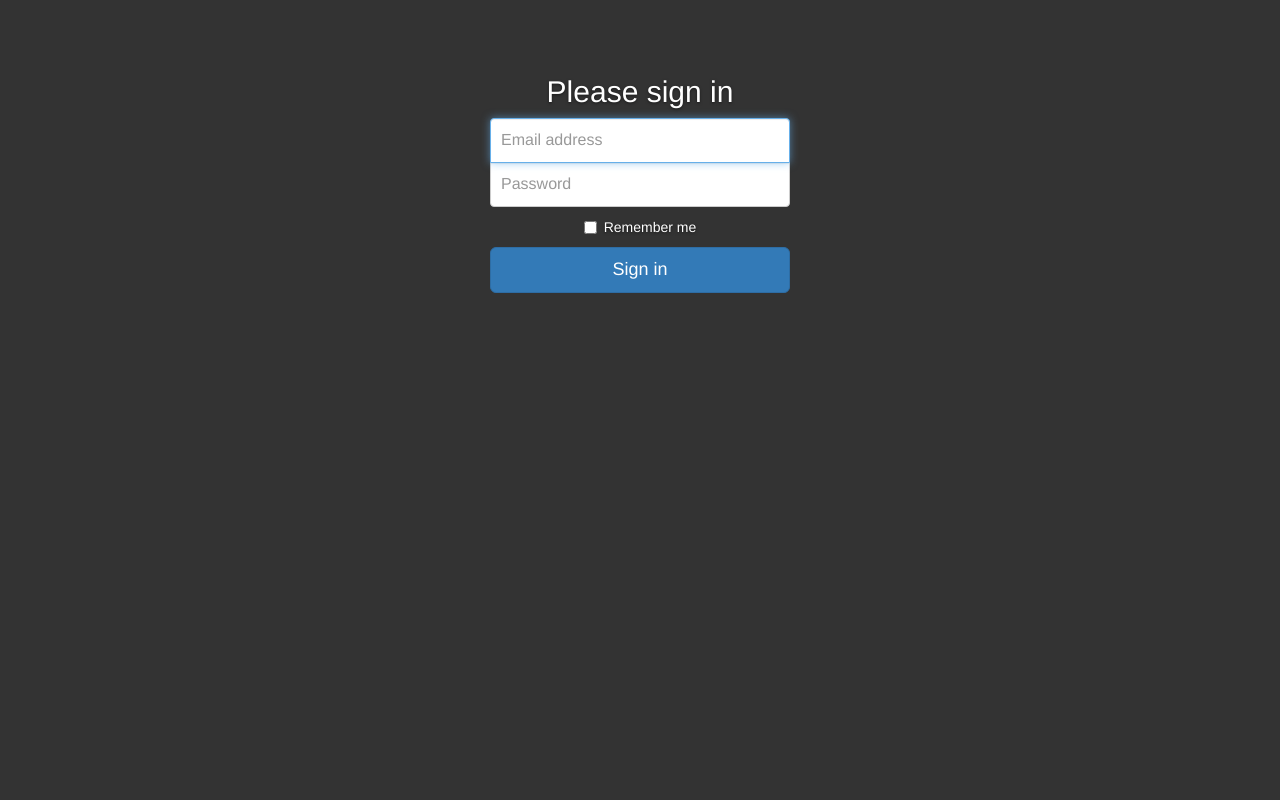
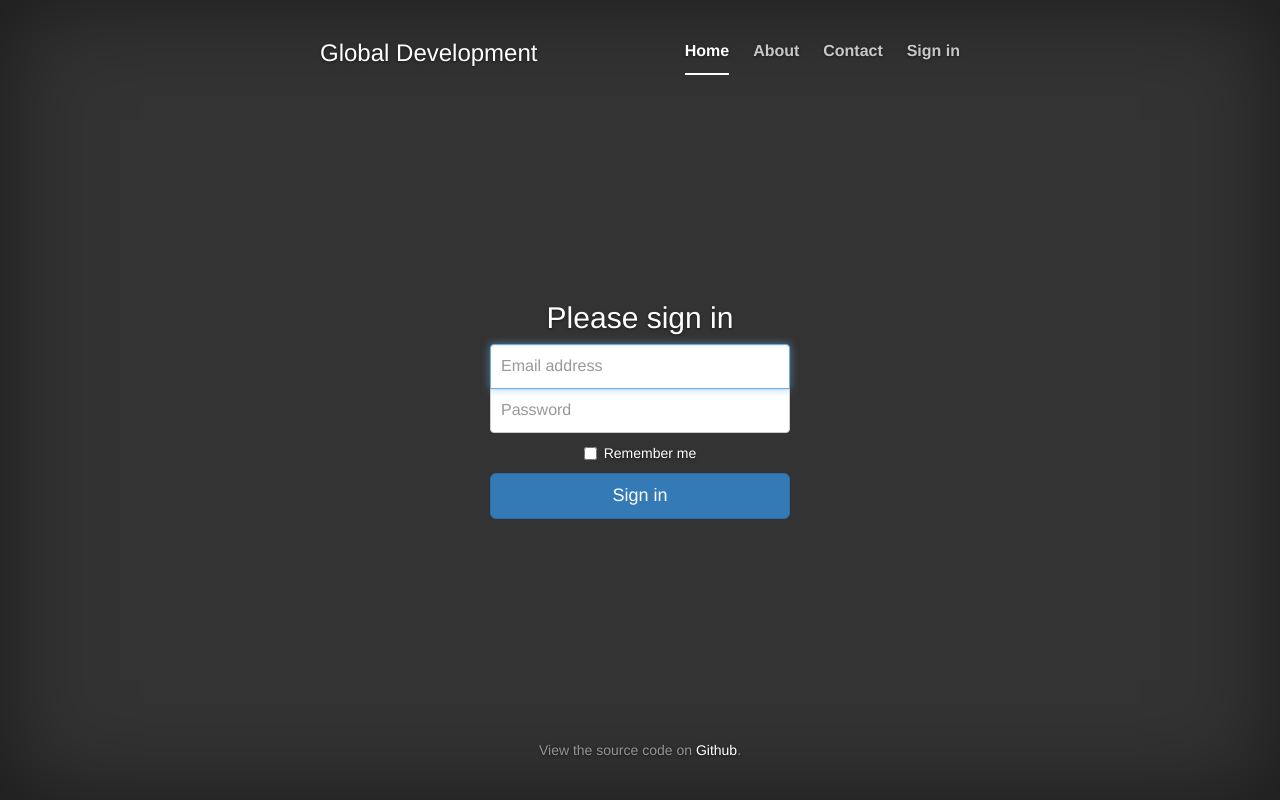
Before and after one commit to pnl8zp/Global-Development, a Django app: page /signin/ in a window 1280 px wide. Run offline with Django 3.2, Linux system fonts and the light colour scheme; some libraries are stand-ins or nearby versions.

Commit message:
halfway decent skeleton for the unauthenticated side of the site

```diff
--- a/global_development/global_development/templates/signin.html
+++ b/global_development/global_development/templates/signin.html
@@ -1,36 +1,8 @@
+{% extends "welcome_base.html" %}
 
-<!DOCTYPE html>
-<html lang="en">
-  <head>
-    <meta charset="utf-8">
-    <meta http-equiv="X-UA-Compatible" content="IE=edge">
-    <meta name="viewport" content="width=device-width, initial-scale=1">
-    <meta name="description" content="">
-    <meta name="author" content="">
-    <link rel="icon" href="../../favicon.ico">
+{% block welcome_content %}
 
-    <title>Signin Template for Bootstrap</title>
-
-    <!-- Bootstrap core CSS -->
-    <link href="/static/css/bootstrap.min.css" rel="stylesheet">
-
-    <!-- Custom styles for this template -->
 <link href="/static/css/signin.css" rel="stylesheet">
-
-    <!-- Just for debugging purposes. Don't actually copy these 2 lines! -->
-    <!--[if lt IE 9]><script src="../../assets/js/ie8-responsive-file-warning.js"></script><![endif]-->
-    <script src="/static/js/ie-emulation-modes-warning.js"></script>
-
-    <!-- HTML5 shim and Respond.js for IE8 support of HTML5 elements and media queries -->
-    <!--[if lt IE 9]>
-      <script src="https://oss.maxcdn.com/html5shiv/3.7.2/html5shiv.min.js"></script>
-      <script src="https://oss.maxcdn.com/respond/1.4.2/respond.min.js"></script>
-    <![endif]-->
-  </head>
-
-  <body>
-
-    <div class="container">
 
 <form class="form-signin">
     <h2 class="form-signin-heading">Please sign in</h2>
@@ -46,10 +18,4 @@
     <button class="btn btn-lg btn-primary btn-block" type="submit">Sign in</button>
 </form>
 
-    </div> <!-- /container -->
-
-
-    <!-- IE10 viewport hack for Surface/desktop Windows 8 bug -->
-    <script src="/static/js/ie10-viewport-bug-workaround.js"></script>
-  </body>
-</html>
+{% endblock %}
--- /dev/null
+++ b/global_development/global_development/templates/welcome_base.html
@@ -0,0 +1,77 @@
+
+<!DOCTYPE html>
+<html lang="en">
+  <head>
+    <meta charset="utf-8">
+    <meta http-equiv="X-UA-Compatible" content="IE=edge">
+    <meta name="viewport" content="width=device-width, initial-scale=1">
+    <meta name="description" content="">
+    <meta name="author" content="">
+    <link rel="icon" href="../../favicon.ico">
+
+    <title>Global Development</title>
+
+    <!-- Bootstrap core CSS -->
+    <link href="/static/css/bootstrap.min.css" rel="stylesheet">
+
+    <!-- Custom styles for this template -->
+    <link href="/static/css/cover.css" rel="stylesheet">
+
+    <!-- Just for debugging purposes. Don't actually copy these 2 lines! -->
+    <!--[if lt IE 9]><script src="../../assets/js/ie8-responsive-file-warning.js"></script><![endif]-->
+    <script src="/static/js/ie-emulation-modes-warning.js"></script>
+
+    <!-- HTML5 shim and Respond.js for IE8 support of HTML5 elements and media queries -->
+    <!--[if lt IE 9]>
+      <script src="https://oss.maxcdn.com/html5shiv/3.7.2/html5shiv.min.js"></script>
+      <script src="https://oss.maxcdn.com/respond/1.4.2/respond.min.js"></script>
+    <![endif]-->
+  </head>
+
+  <body>
+
+    <div class="site-wrapper">
+
+      <div class="site-wrapper-inner">
+
+        <div class="cover-container">
+
+          <div class="masthead clearfix">
+            <div class="inner">
+              <h3 class="masthead-brand"><a href="/">Global Development</a></h3>
+              <nav>
+                <ul class="nav masthead-nav">
+                  <li class="active"><a href="/">Home</a></li>
+                  <li><a href="/about/">About</a></li>
+                  <li><a href="/contact/">Contact</a></li>
+                  <li><a href="/signin/">Sign in</a></li>
+                </ul>
+              </nav>
+            </div>
+          </div>
+
+          {% block welcome_content %}
+          {% endblock %}
+
+          <div class="mastfoot">
+            <div class="inner">
+              <p>View the source code on <a href="https://github.com/pnl8zp/Global-Development">Github</a>.</p>
+            </div>
+          </div>
+
+        </div>
+
+      </div>
+
+    </div>
+
+    <!-- Bootstrap core JavaScript
+    ================================================== -->
+    <!-- Placed at the end of the document so the pages load faster -->
+    <script src="https://ajax.googleapis.com/ajax/libs/jquery/1.11.1/jquery.min.js"></script>
+    <script src="/static/js/bootstrap.min.js"></script>
+    <script src="/static/js/docs.min.js"></script>
+    <!-- IE10 viewport hack for Surface/desktop Windows 8 bug -->
+    <script src="/static/js/ie10-viewport-bug-workaround.js"></script>
+  </body>
+</html>
--- a/global_development/global_development/urls.py
+++ b/global_development/global_development/urls.py
@@ -5,5 +5,7 @@ urlpatterns = patterns('',
 
     url(r'^$', 'global_development.views.welcome_page', name='welcome_page'),
     url(r'^signin/$', 'global_development.views.signin', name='signin'),
+    url(r'^about/$', 'global_development.views.about', name='about'),
+    url(r'^contact/$', 'global_development.views.contact', name='contact'),
     url(r'^admin/', include(admin.site.urls)),
 )
--- a/global_development/global_development/views.py
+++ b/global_development/global_development/views.py
@@ -4,5 +4,14 @@ from django.shortcuts import render_to_response
 def welcome_page(request):
     return render_to_response('welcome_page.html')
 
+
 def signin(request):
-	return render_to_response('signin.html')
+    return render_to_response('signin.html')
+
+
+def about(request):
+    return render_to_response('welcome_about.html')
+
+
+def contact(request):
+    return render_to_response('contact.html')
--- a/global_development/static/css/signin.css
+++ b/global_development/static/css/signin.css
@@ -1,13 +1,3 @@
-body {
-  padding-top: 40px;
-  padding-bottom: 40px;
-  background-color: #333;
-}
-body {
-  color: #fff;
-  text-align: center;
-  text-shadow: 0 1px 3px rgba(0,0,0,.5);
-}
 
 .form-signin {
   max-width: 330px;
```
Also changed, not shown: global_development/global_development/templates/contact.html (added, +7 -0 lines), global_development/global_development/templates/welcome_about.html (added, +7 -0 lines), global_development/global_development/templates/welcome_page.html (+3 -72 lines). Lines whose indentation alone changed are shown as unchanged.
